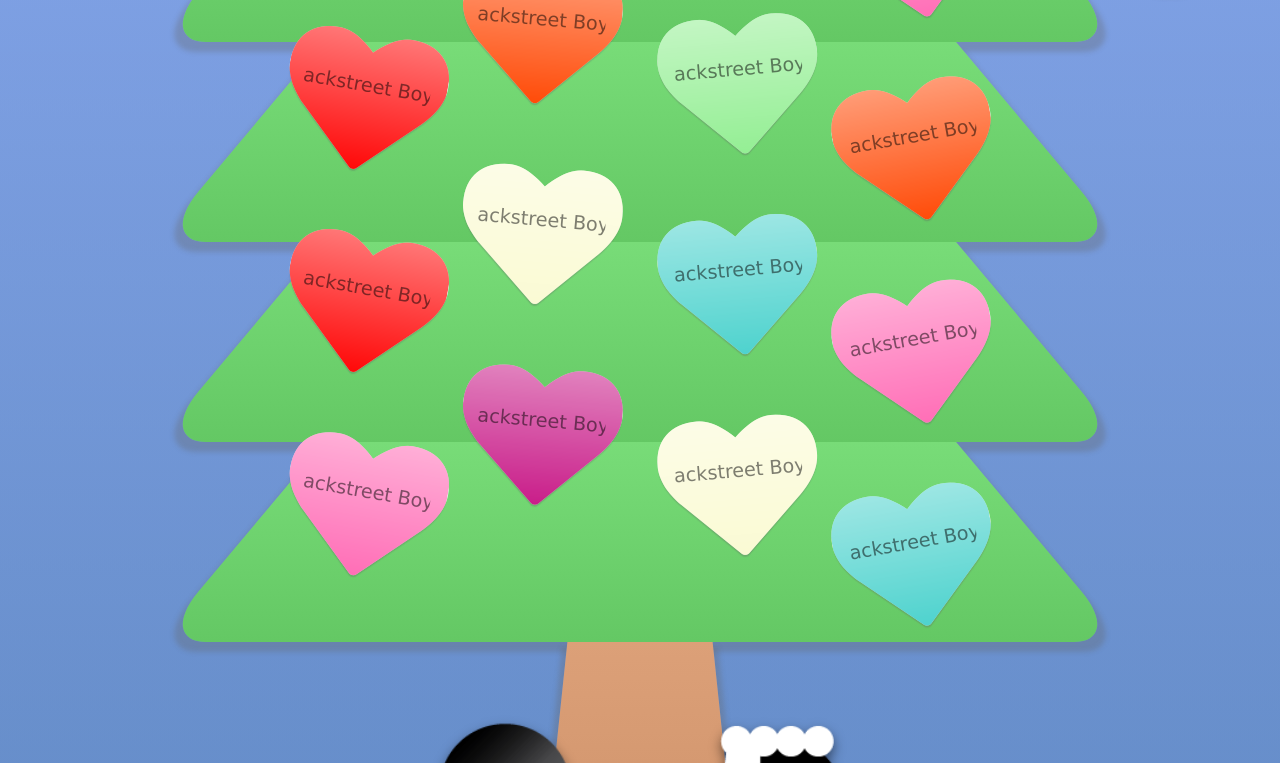
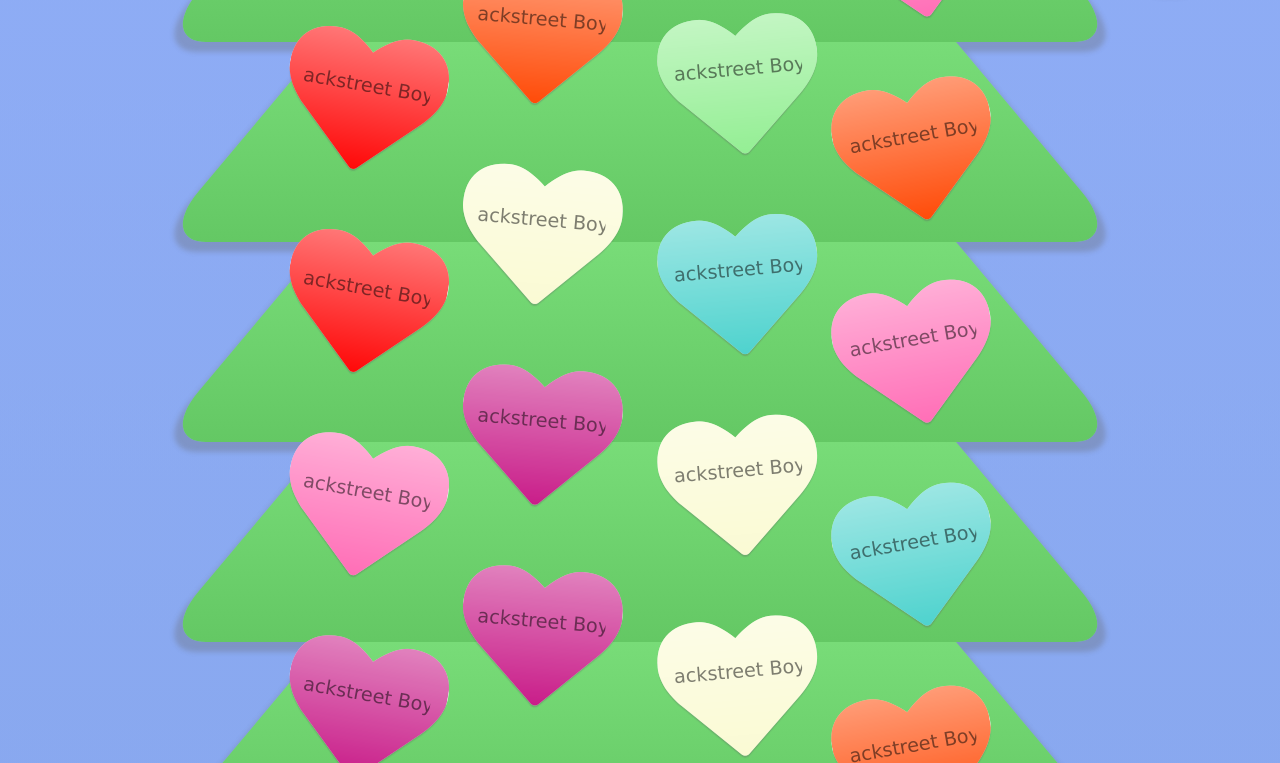
Before and after one commit to Shinerising/Message-Wall, a plain HTML site: page index.html in a window 1280 px wide. Shown: the part 758-1521 px from the top of the page. Drawn offline with Linux system fonts and the light colour scheme.

Commit message:
Add auto leaf get ability

```diff
--- a/index.html
+++ b/index.html
@@ -1215,7 +1215,6 @@
 
         });
 
-        leavesCount = 20;
     </script>
 </body>
 
--- a/js/func.js
+++ b/js/func.js
@@ -48,7 +48,7 @@
         } else {
             closeLeave();
             style = $(node).attr("style");
-            top = $("body").scrollTop() + 0.1 * $(window).height();
+            top = $(window).scrollTop() + 0.1 * $(window).height();
             $(node).attr("ostyle", style);
             style = "transform: translate(0px, " + top + "px);-webkit-transform: translate(0px, " + top + "px);";
             $(node).attr("style", style);
@@ -61,18 +61,20 @@
 }
 
 function removeLeaf(id) {
-    if(fullLeafId === id) {
+    'use strict';
+    if (fullLeafId === id) {
         closeLeave();
         fullLeafId = -1;
         lastLeafId = -1;
     }
-    if(lastLeafId === id) {
+    if (lastLeafId === id) {
         lastLeafId = -1;
     }
     $("#le_" + id).remove();
 }
 
 function setLeafUID(id, uid) {
+    'use strict';
     $("#le_" + id).attr("uid", id);
 }
 
--- a/js/func_post.js
+++ b/js/func_post.js
@@ -1,12 +1,27 @@
 /*global $, jQuery, alert,
-    lastLeafId:true,
-    fullLeafId:true,
     leavesCount:true,
     createLeaf,
     setNotification,
     setLeafUID,
     removeLeaf
 */
+/*Global variables & functions:
+    leavesCount: the count of the leaves than have been drawn on the page
+        used to set the leaf id and layout
+        add 1 when new leaf is drawn
+        minus 1 when leaf is removed
+    createLeaf: Add one new leaf with several options on the page
+        WATCH OUT, this function has many parameters
+    setNotification: Call the notification bar to send the message to user
+        easy to use
+    setLeafUID: Set the unique ID on the leaf which is created just now,
+        the unique ID must be returned by the server
+    removeLeaf: Remove one leaf,
+        the leaf must be the one that cannot be created normally,
+        this could happen when the network is bad
+*/
+
+//Entrance of the program
 function init() {
     'use strict';
     $("#tree_star").fadeIn();
@@ -16,10 +31,13 @@
     for (i = 0; i < 20; i = i + 1) {
         color = parseInt(Math.random() * 8, 10) + 1;
         //Parameters: createLeaf(id, uid, message, name, color[1~8], display delay[ms], is liked[1:true;0:false]);
-        createLeaf(i, i, "I don't care who you are,<br>where you're from,<br>don't care what you did,<br>as long as you love me.", "Backstreet Boys", color, i * 100, 0);
+        createLeaf(leavesCount, leavesCount, "I don't care who you are,<br>where you're from,<br>don't care what you did,<br>as long as you love me.", "Backstreet Boys", color, i * 100, 0);
+        leavesCount += 1;
     }
 }
 
+//Post the like clicked event to the server
+//Parameters: serPostLike(uid[unique ID])
 function serverPostLike(uid) {
     'use strict';
     //Add ajax request for like count
@@ -27,6 +45,20 @@
     //No need to handle success
 }
 
+//Add new leaves when the screen is scrolled to the end
+//Parameters: serverPostAddLeaves(num[number of new request leaves])
+function serverPostAddLeaves(num) {
+    'use strict';
+    var i, color;
+    for (i = 0; i < num; i = i + 1) {
+        color = parseInt(Math.random() * 8, 10) + 1;
+        //Parameters: createLeaf(id, uid, message, name, color[1~8], display delay[ms], is liked[1:true;0:false]);
+        createLeaf(leavesCount, leavesCount, "I don't care who you are,<br>where you're from,<br>don't care what you did,<br>as long as you love me.", "Backstreet Boys", color, i * 100, 0);
+        leavesCount += 1;
+    }
+}
+
+//Post the new leaf to server the user create just now
 //Parameters: serverPostLeaf(uid, message, name, color[1~8]);
 function serverPostNewLeaf(text, name, color) {
     'use strict';
--- a/js/leaves.js
+++ b/js/leaves.js
@@ -6,7 +6,8 @@
     resumeLeafStyle,
     closeLeave,
     setNotification,
-    serverPostNewLeaf
+    serverPostNewLeaf,
+    serverPostAddLeaves
 */
 
 $(document).ready(function () {
@@ -119,4 +120,10 @@
     $("#back").click(function () {
         closeLeave();
     });
+
+    $(window).scroll(function () {
+        if ($(this).scrollTop() + $(this).height() === $("body").height()) {
+            serverPostAddLeaves(10);
+        }
+    });
 });
```
